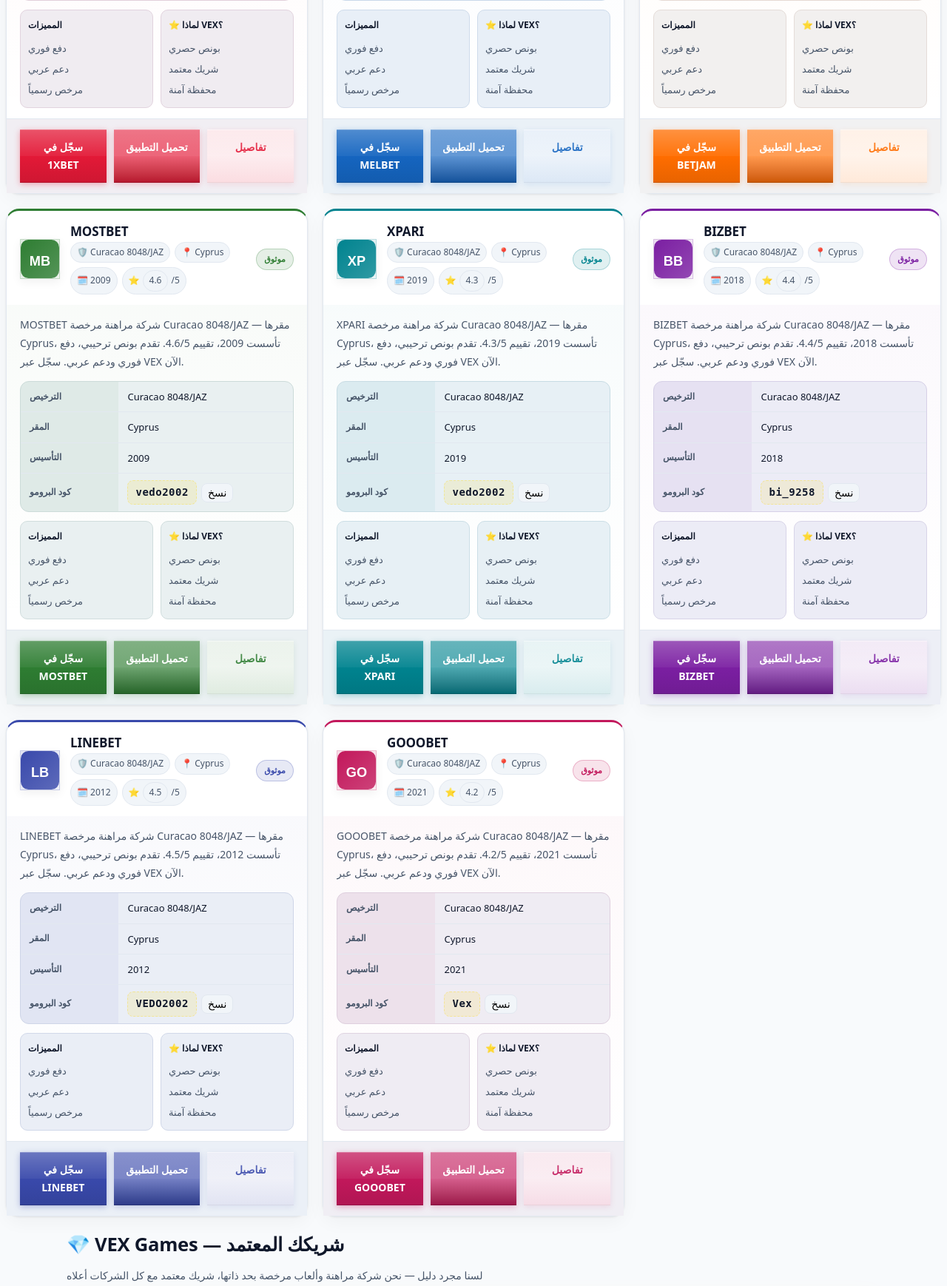
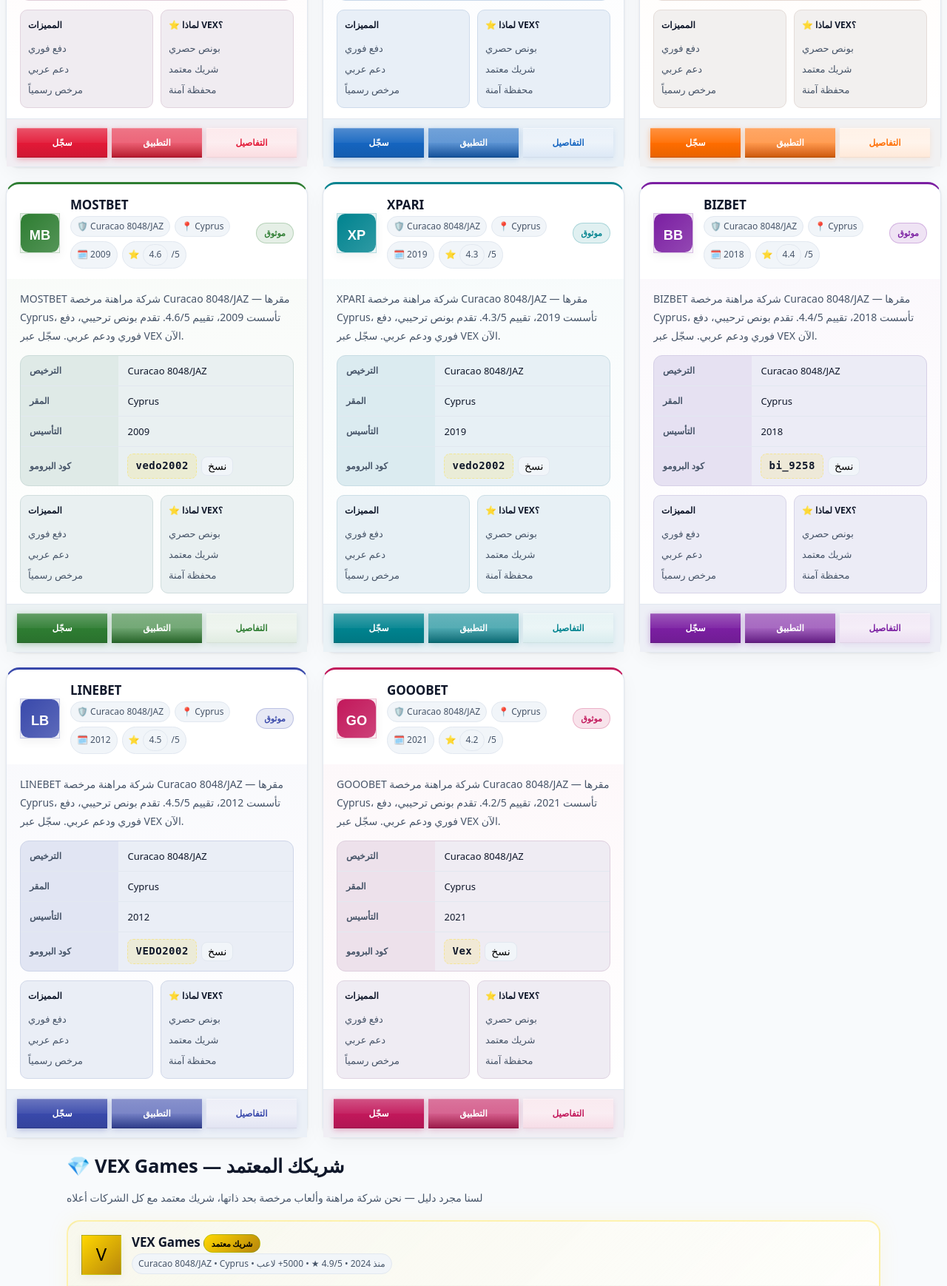
Before and after one commit to duxexch/boterx, a Flask app: page / in a window 1280 px wide. Shown: the part 947-2685 px from the top of the page at 74% size. Run offline with Flask 3, Linux system fonts and the light colour scheme; some libraries are stand-ins or nearby versions.

Commit message:
style: improve CTA buttons layout - tighter spacing, icons, shorter text

```diff
--- a/dashboard/templates/landing.html
+++ b/dashboard/templates/landing.html
@@ -169,11 +169,11 @@ window.I18N_TRANSLATIONS = {
     comp_headquarters: "\u0627\u0644\u0645\u0642\u0631",
     comp_founded: "\u0627\u0644\u062a\u0623\u0633\u064a\u0633",
     comp_promo: "\u0643\u0648\u062f \u0627\u0644\u0628\u0631\u0648\u0645\u0648",
-    comp_cta_register: "\u0633\u062c\u0651\u0644 \u0641\u064a",
+    comp_cta_register: "\u0633\u062c\u0651\u0644",
     comp_cta_login: "\\u062a\\u0633\\u062c\\u064a\\u0644 \\u062f\\u062e\\u0648\\u0644",
-    comp_cta_details: "\u062a\u0641\u0627\u0635\u064a\u0644",
+    comp_cta_details: "\u0627\u0644\u062a\u0641\u0627\u0635\u064a\u0644",
     badge_trusted: "\u0645\u0648\u062b\u0648\u0642",
-    download_app: "\u062a\u062d\u0645\u064a\u0644 \u0627\u0644\u062a\u0637\u0628\u064a\u0642",
+    download_app: "\u0627\u0644\u062a\u0637\u0628\u064a\u0642",
     features_title: "\u0627\u0644\u0645\u0645\u064a\u0632\u0627\u062a",
     why_vex_title: "\u0644\u0645\u0627\u0630\u0627 VEX\u061f",
     vex_title: "VEX Games \u2014 \u0634\u0631\u064a\u0643\u0643 \u0627\u0644\u0645\u0639\u062a\u0645\u062f",
@@ -246,11 +246,11 @@ window.I18N_TRANSLATIONS = {
     comp_headquarters: "Headquarters",
     comp_founded: "Founded",
     comp_promo: "Promo Code",
-    comp_cta_register: "Register at",
+    comp_cta_register: "Register",
     comp_cta_login: "Login",
     comp_cta_details: "Details",
     badge_trusted: "Trusted",
-    download_app: "Download App",
+    download_app: "App",
     features_title: "Features",
     why_vex_title: "Why VEX?",
     vex_title: "VEX Games \u2014 Your Verified Partner",
@@ -323,7 +323,7 @@ window.I18N_TRANSLATIONS = {
     comp_headquarters: "Si\u00e8ge",
     comp_founded: "Fond\u00e9e",
     comp_promo: "Code Promo",
-    comp_cta_register: "S'inscrire sur",
+    comp_cta_register: "S'inscrire",
     comp_cta_login: "Connexion",
     comp_cta_details: "D\u00e9tails",
     badge_trusted: "V\u00e9rifi\u00e9",
@@ -400,11 +400,11 @@ window.I18N_TRANSLATIONS = {
     comp_headquarters: "Sede",
     comp_founded: "Fundaci\u00f3n",
     comp_promo: "C\u00f3digo Promo",
-    comp_cta_register: "Registrarse en",
+    comp_cta_register: "Registrarse",
     comp_cta_login: "Iniciar sesi\\u00f3n",
     comp_cta_details: "Detalles",
     badge_trusted: "Verificado",
-    download_app: "Descargar App",
+    download_app: "App",
     features_title: "Caracter\u00edsticas",
     why_vex_title: "\u00bfPor qu\u00e9 VEX\u061f",
     vex_title: "VEX Games \u2014 Tu Socio Verificado",
@@ -481,7 +481,7 @@ window.I18N_TRANSLATIONS = {
     comp_cta_login: "Anmelden",
     comp_cta_details: "Details",
     badge_trusted: "Vertrauenswürdig",
-    download_app: "App herunterladen",
+    download_app: "App",
     features_title: "Funktionen",
     why_vex_title: "Warum VEX?",
     vex_title: "VEX Games",
@@ -558,7 +558,7 @@ window.I18N_TRANSLATIONS = {
     comp_cta_login: "Accedi",
     comp_cta_details: "Dettagli",
     badge_trusted: "Affidabile",
-    download_app: "Scarica App",
+    download_app: "App",
     features_title: "Funzionalità",
     why_vex_title: "Perché VEX?",
     vex_title: "VEX Games",
@@ -1533,8 +1533,8 @@ body{font-family:'Cairo',system-ui,sans-serif;background:var(--bg);color:var(--t
 .pros-cons li{font-size:13px;padding:3px 0;display:flex;gap:5px;color:var(--muted)}
 
 /* Card CTA */
-.comp-cta{padding:14px 18px;display:flex;gap:10px;flex-wrap:wrap;background:color-mix(in srgb,var(--card-accent,var(--green)) 3%,var(--surface2));border-top:1px solid var(--border)}
-.comp-cta a{flex:1;min-width:0;text-align:center;padding:12px;border-radius:0;font-weight:800;font-size:14px;text-decoration:none;transition:all .2s;position:relative;overflow:hidden;border:none}
+.comp-cta{padding:12px 14px;display:flex;gap:6px;background:color-mix(in srgb,var(--card-accent,var(--green)) 3%,var(--surface2));border-top:1px solid var(--border)}
+.comp-cta a{flex:1;min-width:0;text-align:center;padding:10px 6px;border-radius:0;font-weight:800;font-size:12px;text-decoration:none;transition:all .2s;position:relative;overflow:hidden;border:none;white-space:nowrap}
 .comp-cta a:active{transform:scale(.97)}
 .comp-cta a::after{content:'';position:absolute;top:0;left:0;right:0;height:50%;background:linear-gradient(180deg,rgba(255,255,255,.25) 0%,rgba(255,255,255,.05) 100%);pointer-events:none}
 .cta-main{background:linear-gradient(180deg,color-mix(in srgb,var(--card-accent,var(--green)) 100%,#fff 0%) 0%,var(--card-accent,var(--green)) 50%,color-mix(in srgb,var(--card-accent,var(--green)) 100%,#000 10%) 100%);color:#fff;box-shadow:0 2px 8px color-mix(in srgb,var(--card-accent,var(--green)) 35%,transparent),inset 0 1px 0 rgba(255,255,255,.2),inset 0 -1px 0 rgba(0,0,0,.15)}
@@ -1543,6 +1543,7 @@ body{font-family:'Cairo',system-ui,sans-serif;background:var(--bg);color:var(--t
 .cta-app:hover{box-shadow:0 4px 16px color-mix(in srgb,var(--card-accent,var(--green)) 35%,transparent),inset 0 1px 0 rgba(255,255,255,.3),inset 0 -1px 0 rgba(0,0,0,.2);transform:translateY(-1px)}
 .cta-sec{background:linear-gradient(180deg,color-mix(in srgb,var(--card-accent,var(--green)) 12%,#fff 88%) 0%,color-mix(in srgb,var(--card-accent,var(--green)) 8%,#fff 92%) 50%,color-mix(in srgb,var(--card-accent,var(--green)) 15%,#fff 85%) 100%);color:var(--card-accent,var(--green));border:1.5px solid color-mix(in srgb,var(--card-accent,var(--green)) 40%,transparent);box-shadow:0 2px 8px color-mix(in srgb,var(--card-accent,var(--green)) 10%,transparent),inset 0 1px 0 rgba(255,255,255,.5),inset 0 -1px 0 rgba(0,0,0,.05)}
 .cta-sec:hover{border-color:var(--card-accent,var(--green));box-shadow:0 4px 16px color-mix(in srgb,var(--card-accent,var(--green)) 20%,transparent),inset 0 1px 0 rgba(255,255,255,.6),inset 0 -1px 0 rgba(0,0,0,.08);transform:translateY(-1px)}
+@media(max-width:420px){.comp-cta a{font-size:11px;padding:9px 4px}}
 
 /* Promo Code Copy */
 .promo-code-row{display:flex;align-items:center;gap:6px}
@@ -1897,11 +1898,11 @@ footer a:hover{text-decoration:underline}
         </div>
       </div>
       <div class="comp-cta">
-        <a href="javascript:void(0)" class="cta-main" onclick="event.preventDefault();openRegModal('{{ c.id }}','{{ c.name }}','{{ c.icon }}','{{ c.affiliate_link }}','{{ c.app_link }}','{{ c.promo_code or "VEX" }}')" data-i18n="comp_cta_register" data-company-name="{{ c.name }}">سجّل في {{ c.name }}</a>
+        <a href="javascript:void(0)" class="cta-main" onclick="event.preventDefault();openRegModal('{{ c.id }}','{{ c.name }}','{{ c.icon }}','{{ c.affiliate_link }}','{{ c.app_link }}','{{ c.promo_code or "VEX" }}')"><i class="fas fa-user-plus"></i> <span data-i18n="comp_cta_register" data-company-name="{{ c.name }}">سجّل</span></a>
         {% if c.app_link %}
-        <a href="{{ c.app_link }}" class="cta-app" target="_blank" rel="noopener" data-i18n="download_app">تحميل التطبيق</a>
+        <a href="{{ c.app_link }}" class="cta-app" target="_blank" rel="noopener"><i class="fas fa-download"></i> <span data-i18n="download_app">التطبيق</span></a>
         {% endif %}
-        <a href="/company/{{ c.id }}" class="cta-sec" data-i18n="comp_cta_details">تفاصيل</a>
+        <a href="/company/{{ c.id }}" class="cta-sec"><i class="fas fa-info-circle"></i> <span data-i18n="comp_cta_details">التفاصيل</span></a>
       </div>
       <meta itemprop="author" content="VEX Games">
     </article>
```
